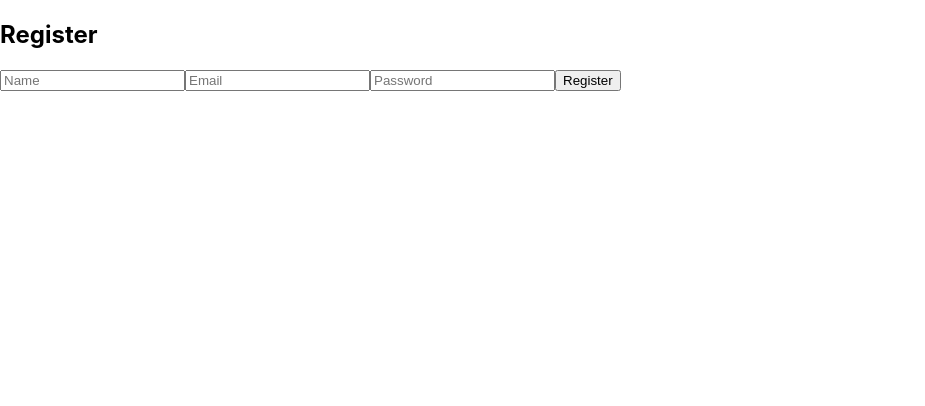
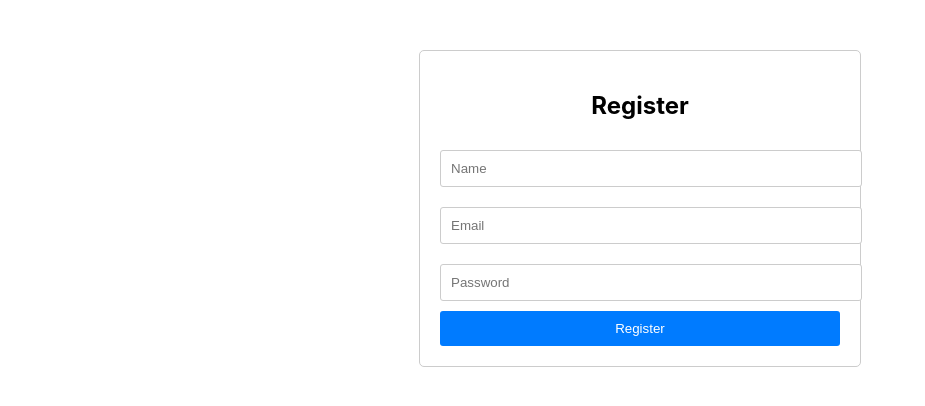
Before and after one commit to Shreyas21A/personal-finance-tracker, a React (Create React App) app in the folder frontend/: page /register in a window 1280 px wide. Shown: the top 406 px of the page, without its empty margins (0-925 px from the left). Built offline with nearby package versions, Linux system fonts and the light colour scheme.

Commit message:
Add basic CSS styling for auth forms

```diff
--- a/frontend/src/App.css
+++ b/frontend/src/App.css
@@ -1,38 +1,33 @@
-.App {
+.container {
+  max-width: 400px;
+  margin: 50px auto;
+  padding: 20px;
+  border: 1px solid #ccc;
+  border-radius: 5px;
+}
+
+h2 {
   text-align: center;
 }
 
-.App-logo {
-  height: 40vmin;
-  pointer-events: none;
+input {
+  width: 100%;
+  padding: 10px;
+  margin: 10px 0;
+  border: 1px solid #ccc;
+  border-radius: 3px;
 }
 
-@media (prefers-reduced-motion: no-preference) {
-  .App-logo {
-    animation: App-logo-spin infinite 20s linear;
-  }
+button {
+  width: 100%;
+  padding: 10px;
+  background-color: #007bff;
+  color: white;
+  border: none;
+  border-radius: 3px;
+  cursor: pointer;
 }
 
-.App-header {
-  background-color: #282c34;
-  min-height: 100vh;
-  display: flex;
-  flex-direction: column;
-  align-items: center;
-  justify-content: center;
-  font-size: calc(10px + 2vmin);
-  color: white;
+button:hover {
+  background-color: #0056b3;
 }
-
-.App-link {
-  color: #61dafb;
-}
-
-@keyframes App-logo-spin {
-  from {
-    transform: rotate(0deg);
-  }
-  to {
-    transform: rotate(360deg);
-  }
-}
--- a/frontend/src/App.js
+++ b/frontend/src/App.js
@@ -1,6 +1,9 @@
+import './App.css';
+
 import { BrowserRouter as Router, Route, Routes } from 'react-router-dom';
 import Login from './components/Login';
 import Register from './components/Register';
+import Dashboard from './components/Dashboard';
 
 function App() {
   return (
@@ -8,6 +11,7 @@ function App() {
       <Routes>
         <Route path="/login" element={<Login />} />
         <Route path="/register" element={<Register />} />
+        <Route path="/dashboard" element={<Dashboard />} />
         <Route path="/" element={<h1>Home</h1>} />
       </Routes>
     </Router>
```
